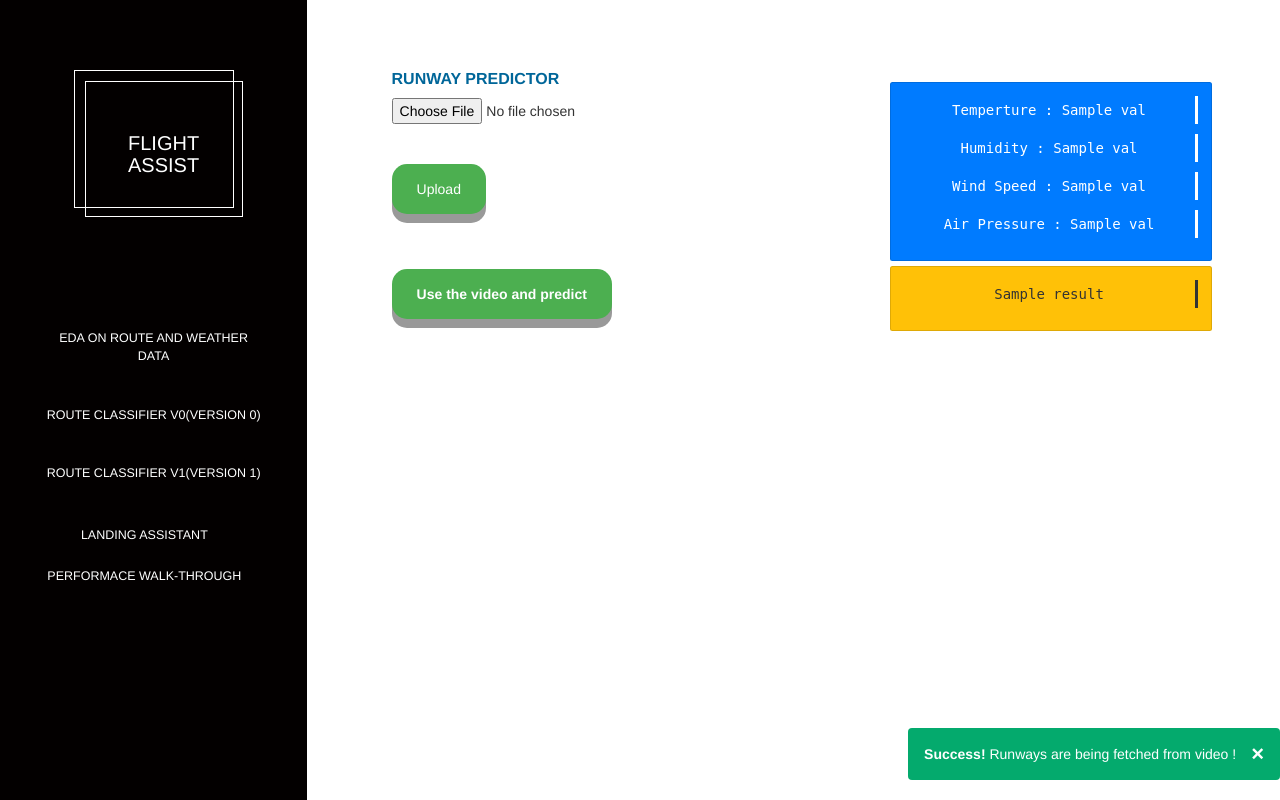
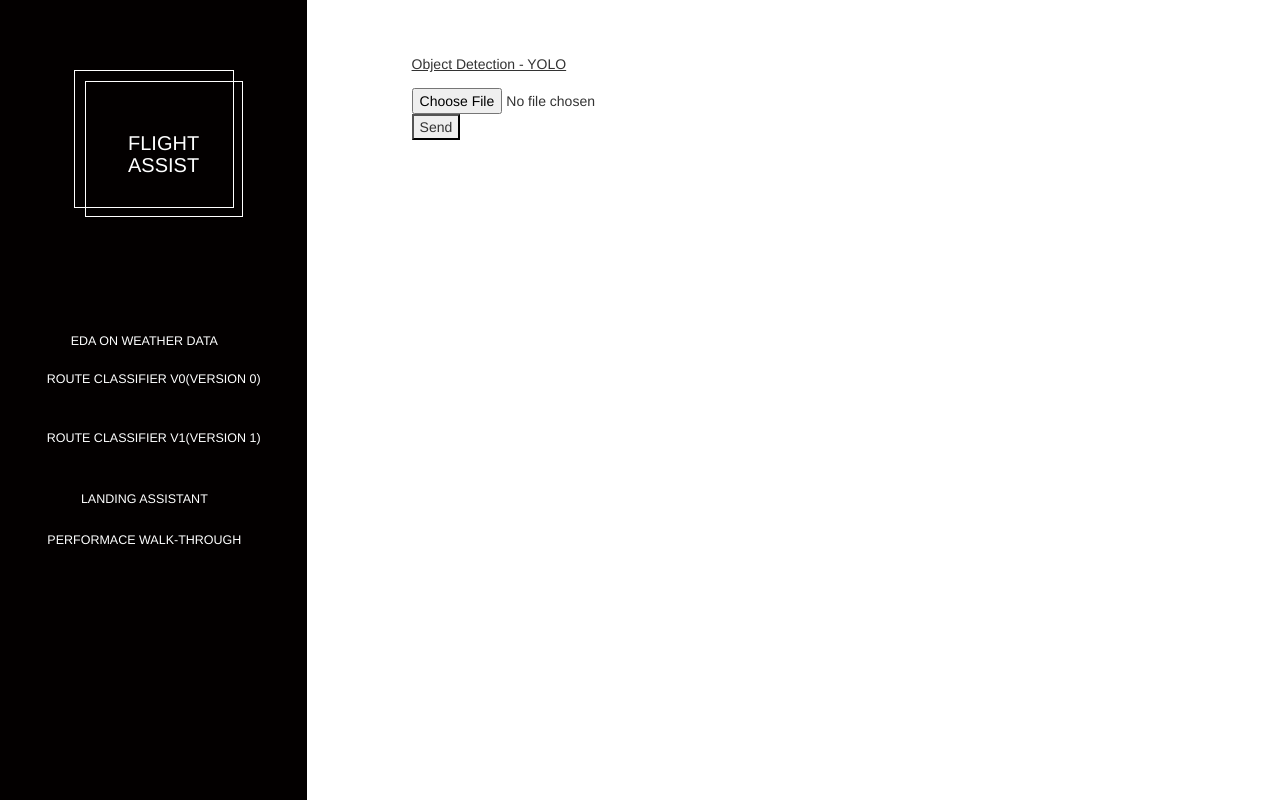
Before and after one commit to ratva0717/AirRoute, a Flask app: template templates/landing.html in a window 1280 px wide. Run offline with Flask 2, Linux system fonts and the light colour scheme; the template is opened without the code that fills it: most values are stand-ins (such as "Sample title", 1, 10 or a date in 2020); some libraries are stand-ins or nearby versions.

Commit message:
'flask-yolov5'

```diff
--- a/main.py
+++ b/main.py
@@ -86,10 +86,10 @@ def detect():
     if not request.method == "POST":
         return
     video = request.files['video']
+    print(uploads_dir)
     video.save(os.path.join(uploads_dir, secure_filename(video.filename)))
     print(video)
-    subprocess.run("ls")
-    subprocess.run(['python3', 'detect.py', '--source', os.path.join(uploads_dir, secure_filename(video.filename))])
+    subprocess.run(['python', 'detect.py', '--source', os.path.join(uploads_dir, secure_filename(video.filename))])
 
     # return os.path.join(uploads_dir, secure_filename(video.filename))
     obj = secure_filename(video.filename)
--- a/templates/classifier.html
+++ b/templates/classifier.html
@@ -38,7 +38,7 @@
               <ul  class="nav flex-column text-uppercase text-center tm-main-nav">
                 <li class="nav-item">
                   <a href="{{ url_for('eda') }}" class="nav-link active" >
-                    <span class="d-inline-block mr-8">EDA Weather data</span>
+                    <span class="d-inline-block mr-8">EDA on Weather data</span>
                     <span class="d-inline-block tm-white-rect"></span>
                   </a>
                 </li>
--- a/templates/landing.html
+++ b/templates/landing.html
@@ -16,6 +16,7 @@
     <link rel="stylesheet" href="//maxcdn.bootstrapcdn.com/font-awesome/4.3.0/css/font-awesome.min.css">
 <link href='https://fonts.googleapis.com/css?family=Roboto:400,500,300,700' rel='stylesheet' type='text/css'>
     <link rel="stylesheet" href="https://maxcdn.bootstrapcdn.com/bootstrap/3.4.1/css/bootstrap.min.css">
+    <script type="text/javascript" src="static/js/index.js"></script>
   </head>
       <script src="https://cdnjs.cloudflare.com/ajax/libs/Chart.js/2.5.0/Chart.min.js"></script>
 <body>
@@ -37,7 +38,7 @@
               <ul  class="nav flex-column text-uppercase text-center tm-main-nav">
                 <li class="nav-item">
                   <a href="{{ url_for('eda') }}" class="nav-link active" >
-                    <span class="d-inline-block mr-8">EDA on Route and Weather data</span>
+                    <span class="d-inline-block mr-8">EDA on Weather data</span>
                     <span class="d-inline-block tm-white-rect"></span>
                   </a>
                 </li>
@@ -75,63 +76,31 @@
             <section id="svm" class="row tm-section">
                 <div class="col-xl-8 mb-5">
                   <div class="tm-contact-form-wrap">
-                    <form action="{{ url_for('result') }}" method="POST" class="tm-contact-form">
-                        <div class="form-group">
-                        <h2 class="tm-color-primary tm-section-title"> RUNWAY PREDICTOR</h2>
-
-
-                            <input id="video_file" name="video_file" type="file">
-                            <BR>
-                              <BR>
-                            <input type="submit" class="button" value="Upload">
-
-
-                        <div class="video-display"></div>
-                        </div>
-                        <br>
-                        <br>
-                        <div class="form-group mb-0">
-                          <button type="submit" class="button" >
-                              <center><b>Use the video and predict</b></center>
-                          </button>
-                        </div>
-                      </form>
+                    <div class="App">
+                      <header class="App-header">
+                        <p><u> Object Detection - YOLO </u></p>
+                        <!-- <div className="pre_img">
+                          <span><img id="imagebox" src="" /></span>
+                        </div> -->
+                        <!-- <video width="320" height="240" controls>
+                          <source src="/static/video_1.mp4" type="video/mp4" />
+                          Your browser does not support the video tag.
+                        </video> -->
+                        <form>
+                          <input
+                            id="imageinput"
+                            type="file"
+                            name="image"
+                            onchange="readUrl(this)"
+                          />
+                        </form>
+                        <button name="send" id="sendbutton">Send</button>
+                      </header>
+                    </div>
                   </div>
                   <br>
 
                 </div>
-                {% if anchor %}
-                <div class="box" id="box-view">
-                  <div class="col-xl-26 mb-2">
-                    <div class="card-group">
-                      <div class="card bg-primary">
-                        <div class="card-body text-center">
-                                <p class="typing-demo"> Temperture : {{ val[0]}} </p>
-                                <p class="typing-demo">Humidity : {{ val[1]}} </p>
-                               <p class="typing-demo">Wind Speed : {{ val[2]}} </p>
-                                <p class="typing-demo">Air Pressure : {{ val[3]}} </p>
-                        </div>
-                      </div>
-                    </div>
-                  </div>
-                  <div class="col-xl-26 mb-2">
-                    <div class="card-group">
-                      <div class="card bg-warning">
-                        <div class="card-body text-center">
-                          <p class="typing-demo">{{ result }}</p>
-                        </div>
-                      </div>
-                    </div>
-                  </div>
-                  {% endif %}
-                  <!-- Example split danger button -->
-                </div>
-                {% if anchor%}
-                <div class=" alert success">
-                <span class="closebtn">&times;</span>
-                <strong>Success!</strong>  Runways are being fetched from video !
-                </div>
-                {% endif %}
               </section>
           </div>
 
--- a/templates/timeseries.html
+++ b/templates/timeseries.html
@@ -37,7 +37,7 @@
               <ul  class="nav flex-column text-uppercase text-center tm-main-nav">
                 <li class="nav-item">
                   <a href="{{ url_for('eda') }}" class="nav-link active" >
-                    <span class="d-inline-block mr-8">EDA on Route and Weather data</span>
+                    <span class="d-inline-block mr-8">EDA on Weather data</span>
                     <span class="d-inline-block tm-white-rect"></span>
                   </a>
                 </li>
```
Also changed, not shown: requirements.txt (+6 -5 lines), static/js/index.js (added, +48 -0 lines), instance/uploads/WhatsApp_Image_2021-12-06_at_19.48.31.jpeg (added), instance/uploads/test.jpeg (added), 2 other files.
